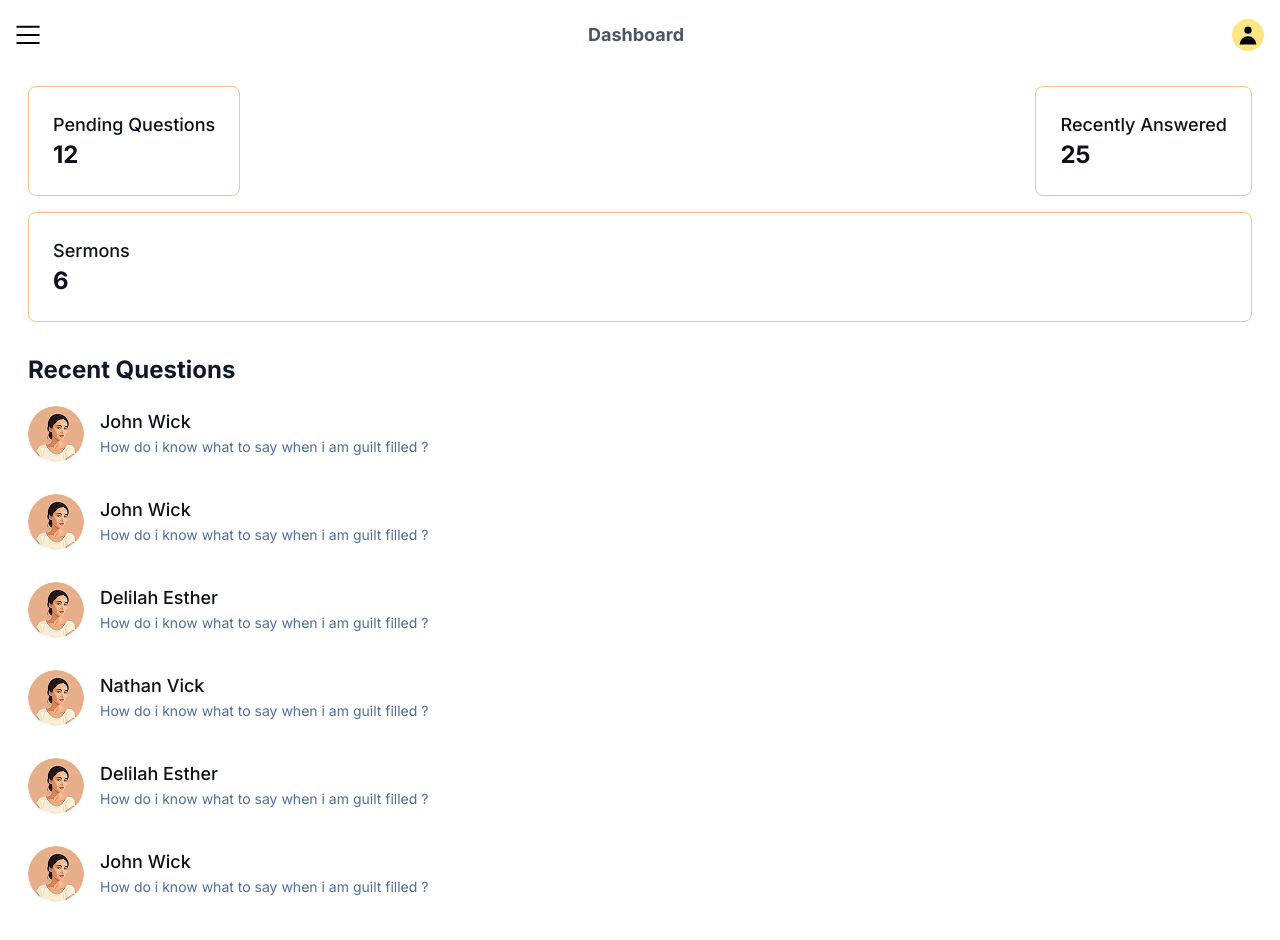
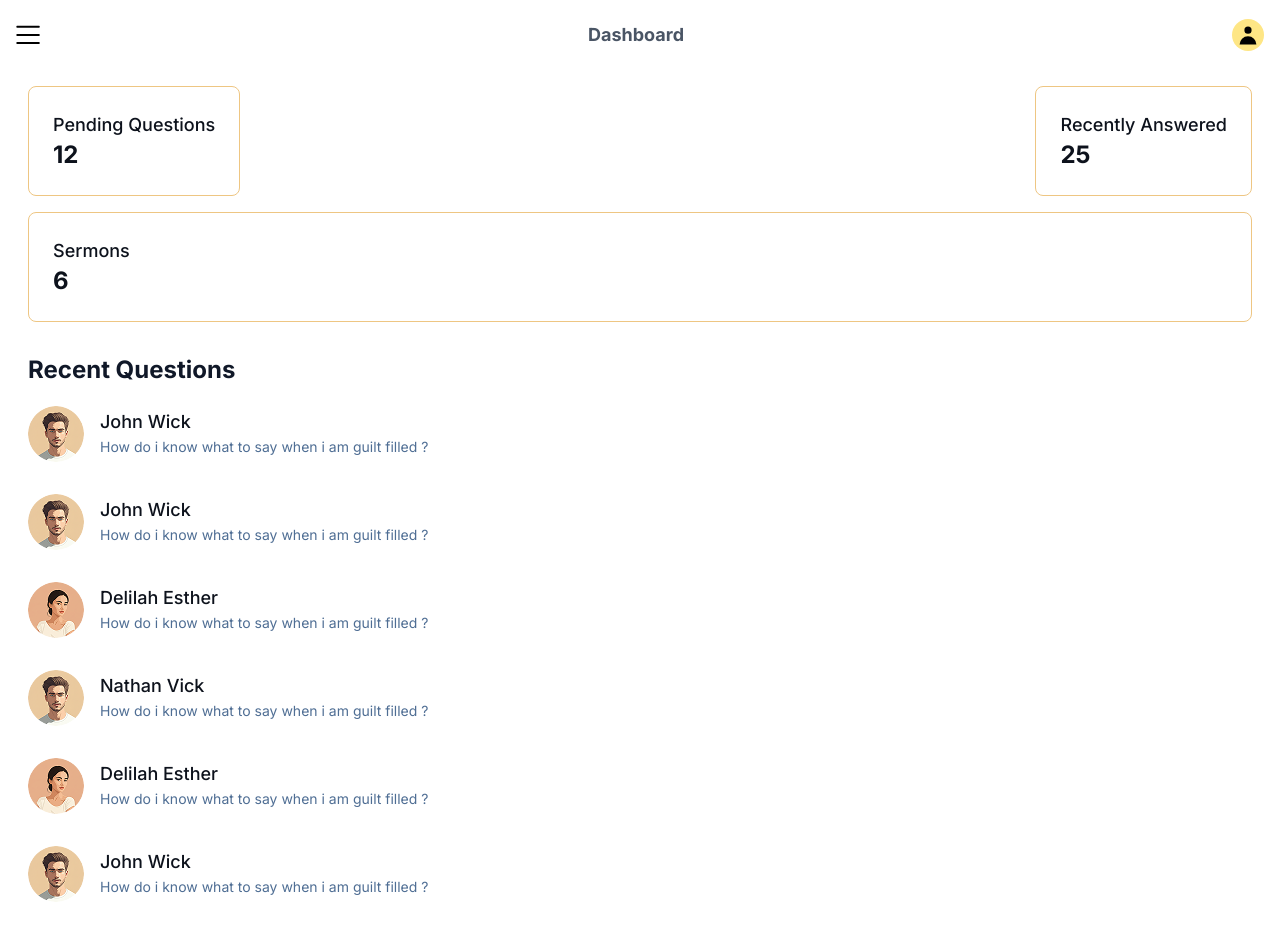
Before and after one commit to dub-ing/HiRabbi, a React (Vite) app: page /dashboard in a window 1280 px wide. Shown: the top 940 px of the page. Built offline with nearby package versions, Linux system fonts and the light colour scheme.

Commit message:
added member imageUrl

```diff
--- a/src/data/sermons.js
+++ b/src/data/sermons.js
@@ -15,6 +15,7 @@ export const sermons = [
         date: "Aug 27 2025",
         id: 1,
         name: "John Wick",
+        imgUrl: "memberGuy.png",
         answer:
           "ipsum dolor sit amet consectetur adipisicing elit. Eum amet corrupti unde repudiandae voluptatem natus quasi eos nam ut quas omnis sapiente tempora eaque et velit, culpa inventore autem error aliquid qui",
         upvotes: 5,
@@ -27,6 +28,7 @@ export const sermons = [
         name: "John Wick",
         answer: "",
         upvotes: 1,
+        imgUrl: "memberGuy.png",
         status: "pending",
       },
     ],
@@ -47,6 +49,7 @@ export const sermons = [
         date: "Sep 3 2025",
         id: 3,
         name: "Delilah Esther",
+        imgUrl: "memberGirl.png",
         answer:
           "ipsum dolor sit amet consectetur adipisicing elit. Eum amet corrupti unde repudiandae voluptatem natus quasi eos nam ut quas omnis sapiente tempora eaque et velit, culpa inventore autem error aliquid qui",
         upvotes: 25,
@@ -57,6 +60,7 @@ export const sermons = [
         date: "Sep 4 2025",
         id: 4,
         name: "Nathan Vick",
+        imgUrl: "memberGuy.png",
         answer: "",
         upvotes: 1,
         status: "pending",
@@ -66,6 +70,7 @@ export const sermons = [
         date: "Sep 3 2025",
         id: 5,
         name: "Delilah Esther",
+        imgUrl: "memberGirl.png",
         answer:
           "ipsum dolor sit amet consectetur adipisicing elit. Eum amet corrupti unde repudiandae voluptatem natus quasi eos nam ut quas omnis sapiente tempora eaque et velit, culpa inventore autem error aliquid qui",
         upvotes: 15,
@@ -76,6 +81,7 @@ export const sermons = [
         date: "Sep 3 2025",
         id: 6,
         name: "John Wick",
+        imgUrl: "memberGuy.png",
         answer: "",
         upvotes: 10,
         status: "pending",
--- a/src/features/dashboard/DashboardLayout.jsx
+++ b/src/features/dashboard/DashboardLayout.jsx
@@ -34,7 +34,7 @@ function DashboardLayout() {
           {questions.map((question) => (
             <div key={question.id} class="py-2 flex items-center justify-start gap-4">
               <img
-                src="memberGirl.png"
+                src={question.imgUrl}
                 alt="a girl"
                 class="w-14 h-14 rounded-full"
               />
```
Also changed, not shown: public/memberGuy.png (added).
